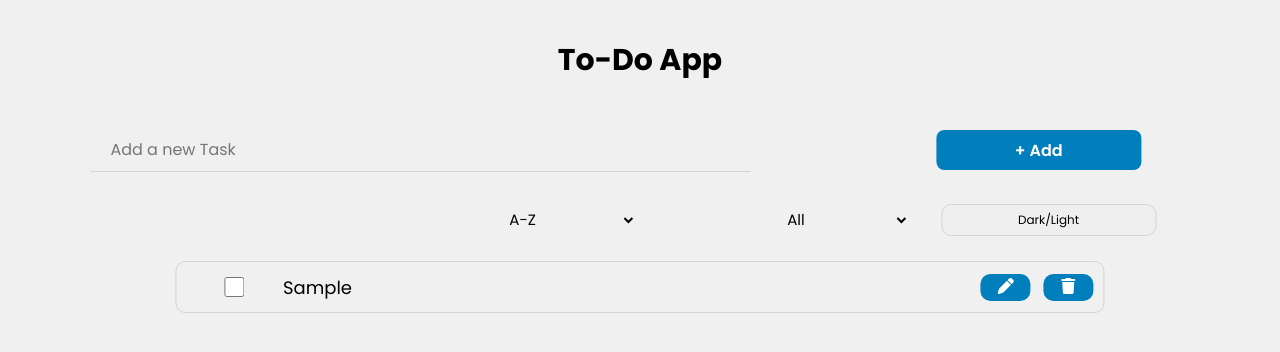
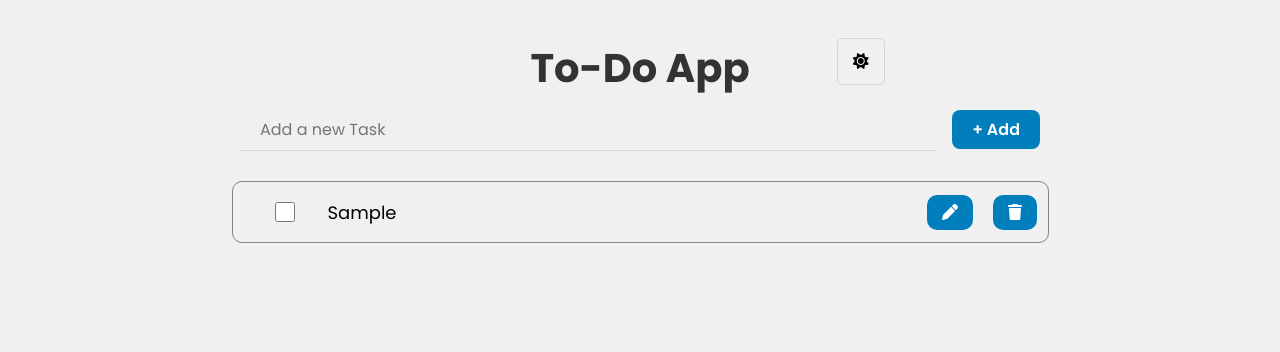
Before and after one commit to Manpreet055/To-do-App, a website built with Vite: page index.html in a window 1280 px wide. Both pictures are taken after typing "Sample" into the empty fields and a click on the button "+ Add". Built offline with nearby package versions, Linux system fonts and the light colour scheme.

Commit message:
refactor : html tags style : css code optimization feat : added vite dev script feat : darkMode toggle icon change

```diff
--- a/index.html
+++ b/index.html
@@ -19,7 +19,11 @@
   </head>
   <body>
     <div class="container">
-      <h2 class="heading">To-Do App</h2>
+      <h2 class="heading">
+        To-Do App
+        <button class="darkModeButton"></button>
+      </h2>
+      <div class="navIcons">
         <input
           class="inputField"
           type="text"
@@ -27,26 +31,11 @@
           required
         />
         <button class="addTask">+ Add</button>
-      <nav class="navIcons">
-        <div></div>
-        <select class="sortFilter" name="Sorting" id="sort">
-          <option value="ascending">A-Z</option>
-          <option value="descending">Z-A</option>
-          <option value="newest">Newest</option>
-          <option value="Oldest">Oldest</option>
-        </select>
-        <select class="sortFilter" name="Filter" id="filter">
-          Filter
-          <option value="ShowAllTasks">All</option>
-          <option value="pending">pending</option>
-          <option value="completed">Done</option>
-        </select>
-        <button class="darkModeButton">Dark/Light</button>
-      </nav>
-      <div class="tasks"><div class="taskContainer"></div></div>
+      </div>
+      <div class="tasks"></div>
     </div>
     <script type="module" src="script.js"></script>
     <script src="./utils/darkMode.js" type="module"></script>
-    <script src="./utils/tasksEventListener.js" type="module"></script>
+    <script src="./utils/eventListener.js" type="module"></script>
   </body>
 </html>
--- a/package.json
+++ b/package.json
@@ -7,7 +7,7 @@
     "test": "echo \"Error: no test specified\" && exit 1",
     "format": "prettier --write .",
     "lint": "eslint .",
-    "dev": "vite"
+    "dev": "vite --open --host 0.0.0.0"
   },
   "keywords": [],
   "author": "",
--- a/style.css
+++ b/style.css
@@ -6,36 +6,33 @@ body {
   background-color: #f0f0f0;
 }
 .container {
-  background-color: #f0f0f0;
-  position: absolute;
-  top: 50%;
-  left: 50%;
-  transform: translate(-50%, -50%);
-  height: 95%;
-  width: 89%;
-  display: grid;
-  justify-content: center;
+  display: flex;
+  flex-direction: column;
   align-items: center;
-  flex-direction: column;
-  text-align: center;
-  grid-template-columns: 70% 1fr;
-  grid-template-rows: 80px 100px 40px 1fr;
-  padding: 15px;
+  justify-items: center;
+  width: 100%;
+  height: 100vh;
+  margin: auto;
+  padding: 20px;
+  box-sizing: border-box;
 }
 .heading {
-  grid-column: 1/4;
-  justify-self: center;
-  align-self: center;
-  font-size: 30px;
+  width: 100%;
+  text-align: center;
+  position: relative;
+  font-size: 2.5rem;
+  font-weight: 700;
+  margin: 10px 0;
+
+  color: #333;
 }
 .inputField {
-  height: 40%;
-  width: 80%;
+  height: 40px;
+  width: 100%;
   padding-left: 20px;
   border: 1px solid #d3d3d3;
   border-radius: 8px;
   background-color: #f0f0f0;
-  margin-left: 20px;
   font-size: 1rem;
   border: none;
   border-bottom: 1px solid #d3d3d3;
@@ -44,41 +41,47 @@ body {
 .inputField:focus {
   outline: 0;
 }
+
 .addTask {
-  height: 40%;
-  width: 60%;
-  justify-self: center;
+  padding: 7px 20px;
   border-radius: 8px;
   border: none;
   background-color: #017ebc;
   color: #fff;
   font-size: 1rem;
   font-weight: 600;
+  white-space: nowrap;
 }
 .addTask:hover {
   background-color: #036494;
+  transition: 0.3s all ease-in-out;
 }
 .addTask:focus {
   outline: 0;
 }
+
 .tasks {
-  height: 95%;
-  grid-column: 1/3;
+  height: 100%;
+  width: 100%;
+  margin-top: 20px;
+  display: flex;
+  gap: 15px;
   justify-items: center;
-  overflow: auto;
-  margin-top: 15px;
+  align-items: center;
+  flex-direction: column;
 }
+
 .newTask {
+  max-width: 800px;
   border-radius: 10px;
-  border: 1px solid #d3d3d3;
-  height: 50px;
+  border: 1px solid #888282;
+  height: 60px;
   width: 80%;
   text-align: start;
   align-content: center;
   padding-left: 15px;
   align-items: center;
   white-space: nowrap;
-  margin-bottom: 10px;
   display: grid;
   grid-template-columns: 10% 1fr 65px 65px;
   font-size: 18px;
@@ -89,7 +92,7 @@ body {
   border-radius: 50%;
 }
 .textData {
-  place-self: start;
+  place-self: center start;
   overflow-x: auto;
   scrollbar-width: none;
   -ms-overflow-style: none;
@@ -98,8 +101,7 @@ body {
   display: none;
 }
 .editTask {
-  width: 50px;
-  height: 100%;
+  padding: 5px 15px;
   border-radius: 10px;
   border: none;
   background-color: #017ebc;
@@ -112,28 +114,29 @@ body {
   cursor: pointer;
 }
 .deleteTask {
-  width: 50px;
-  height: 100%;
-  justify-self: center;
+  padding: 5px 15px;
   border-radius: 10px;
   border: none;
   background-color: #017ebc;
   color: #fff;
   text-align: center;
   font-size: 1rem;
-  margin-right: 5px;
 }
 .deleteTask:hover {
   background-color: #036494;
   cursor: pointer;
 }
 .darkModeButton {
-  height: 80%;
-  width: 80%;
-  font-size: 75%;
+  position: absolute;
+  top: 0;
+  right: 30%;
+  padding: 10px 15px;
+  font-size: 40%;
   border: 1px solid #d3d3d3;
-  border-radius: 10px;
-  align-self: center;
+  border-radius: 5px;
+  background-color: #f0f0f0;
+  cursor: pointer;
+  white-space: nowrap;
 }
 .checkBox {
   width: 20px;
@@ -175,12 +178,13 @@ body {
   color: #fff;
 }
 .navIcons {
-  height: 100%;
+  margin-bottom: 10px;
+  max-width: 800px;
   width: 100%;
-  grid-column: 1/4;
-  display: grid;
-  grid-template-columns: 28% repeat(3, 1fr);
-  gap: 5px;
+  display: flex;
+  justify-items: center;
+  align-items: center;
+  gap: 15px;
 }
 .sortFilter {
   background-color: #f0f0f0;
@@ -196,6 +200,14 @@ body {
   border: none;
   outline: 0;
 }
+@media (max-width: 1024px) {
+  .newTask {
+    width: 90%;
+  }
+  .darkModeButton {
+    right: 10%;
+  }
+}
 
 @media (max-width: 768px) {
   .container {
@@ -204,10 +216,13 @@ body {
     padding: 0;
   }
   .darkModeButton {
-    width: 95%;
+    right: 0;
   }
-  .addTask {
-    width: 90%;
+  .textData {
+    font-size: 1rem;
+  }
+  .heading {
+    font-size: 2rem;
   }
   .inputField {
     overflow-x: auto;
--- a/utils/darkMode.js
+++ b/utils/darkMode.js
@@ -1,11 +1,21 @@
 let darkMode = document.querySelector(".darkModeButton");
+let darkModeEnabled = localStorage.getItem("darkModePrefrence") === "true";
 
-let darkModeEnabled = localStorage.getItem("darkModePrefrence") === "true";
+function toggleDarkMode() {
+  if (!darkModeEnabled) {
+    darkMode.innerHTML = "<i class='fas fa-sun'></i>";
+  } else {
+    darkMode.innerHTML = "<i class='fas fa-moon'></i>";
+  }
+}
+toggleDarkMode();
 if (darkModeEnabled) {
   document.body.classList.add("darkMode");
 }
 darkMode.addEventListener("click", () => {
   document.body.classList.toggle("darkMode");
+  darkModeEnabled = document.body.classList.contains("darkMode");
+  toggleDarkMode();
   localStorage.setItem(
     "darkModePrefrence",
     document.body.classList.contains("darkMode"),
--- a/utils/eventListener.js
+++ b/utils/eventListener.js
@@ -10,15 +10,16 @@ tasks.addEventListener("click", (event) => {
     storedTasks = storedTasks.filter((task) => task.taskContent !== taskText);
     localStorage.setItem("storedTasks", JSON.stringify(storedTasks));
   }
+
+  // Edit task functionality
   if (event.target.closest(".editTask")) {
-    if (!confirm("Are you sure ?")) return;
     let clickTask = event.target.closest(".newTask");
     let textData = clickTask.querySelector(".textData");
     inputData.value = textData.textContent;
+    localStorage.setItem("storedTasks", JSON.stringify(storedTasks));
     storedTasks = storedTasks.filter(
       (task) => task.taskContent !== textData.textContent,
     );
-    localStorage.setItem("storedTasks", JSON.stringify(storedTasks));
     clickTask.remove();
   }
 });
```
Lines whose indentation alone changed are shown as unchanged.
